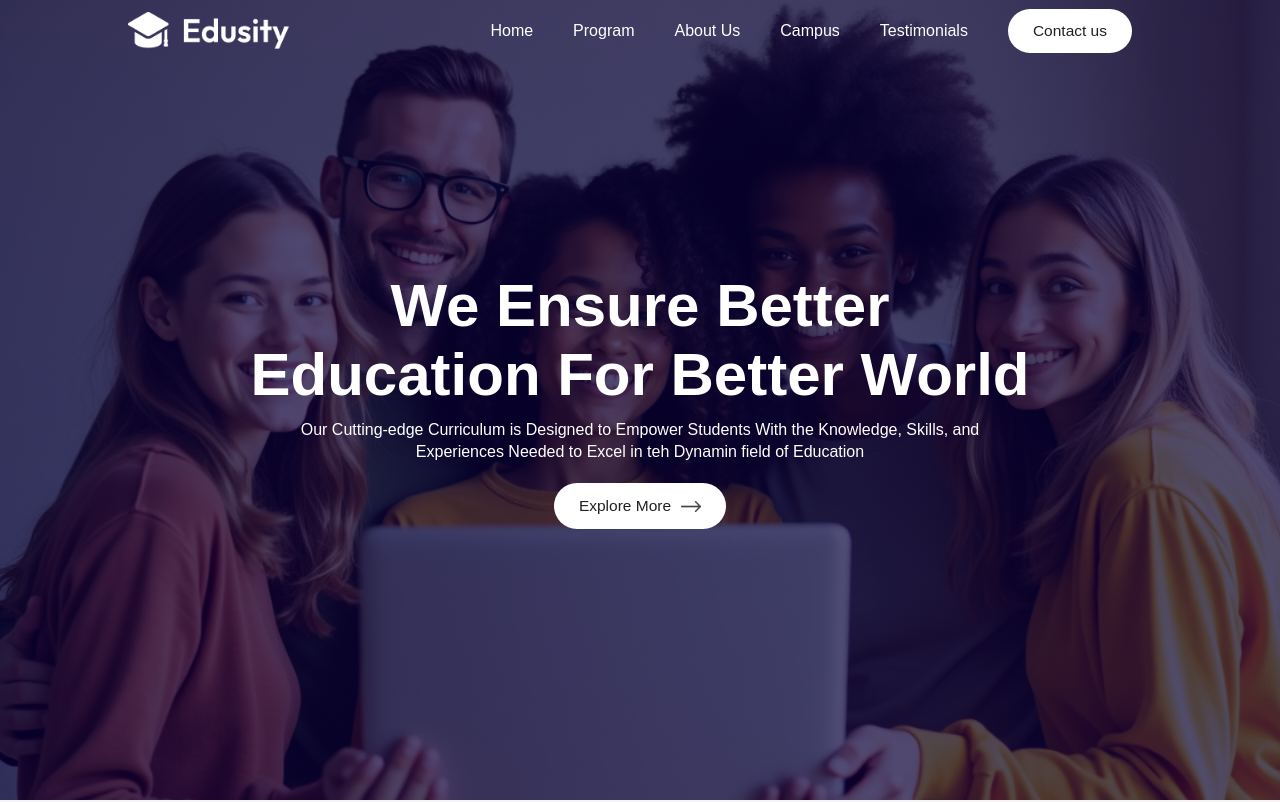
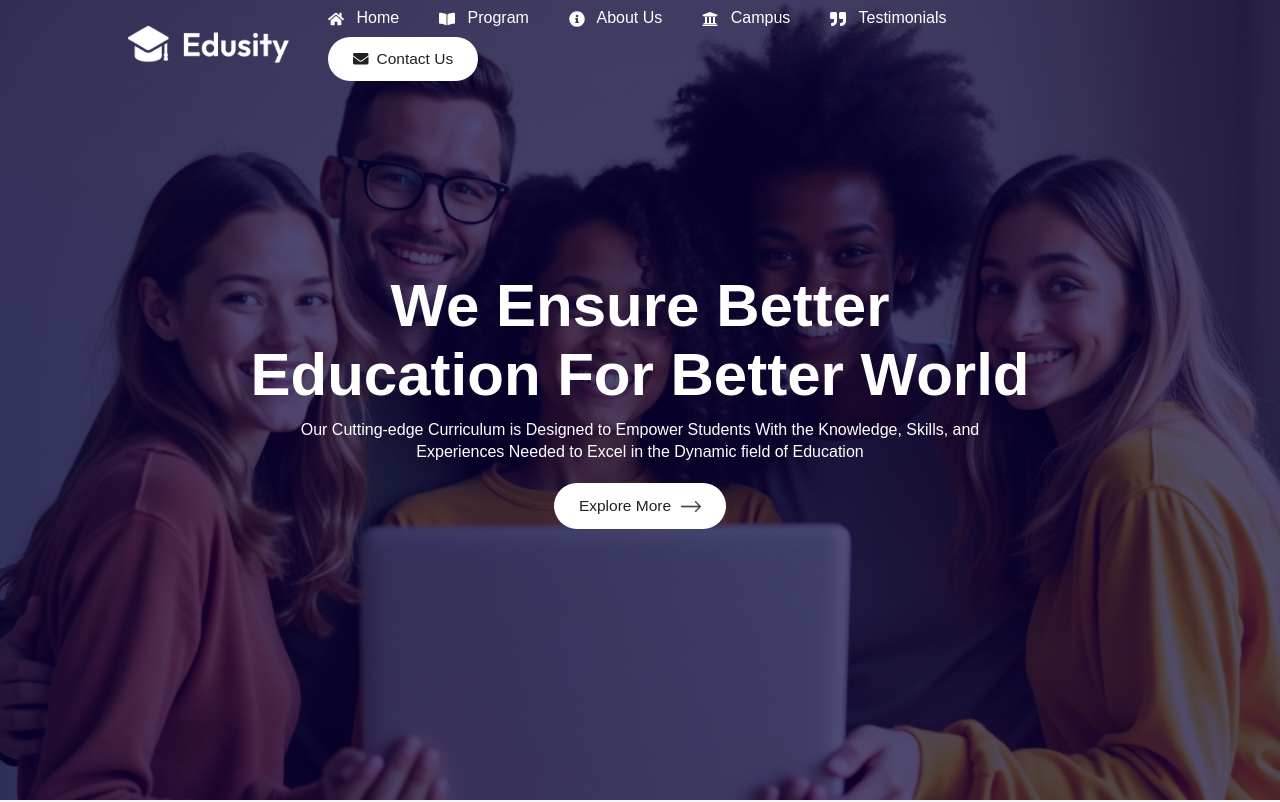
Before and after one commit to HabibShehu007/Educity-React, a React (Vite) app: page / in a window 1280 px wide. Shown: the top 802 px of the page. Built offline with nearby package versions, Linux system fonts and the light colour scheme.

Commit message:
Update the packages and add some animations

```diff
--- a/package.json
+++ b/package.json
@@ -13,8 +13,10 @@
     "deploy": "gh-pages -d dist"
   },
   "dependencies": {
+    "framer-motion": "^12.23.24",
     "react": "^19.2.0",
     "react-dom": "^19.1.1",
+    "react-icons": "^5.5.0",
     "react-scroll": "^1.9.3",
     "scroll": "^3.0.1"
   },
--- a/src/components/Navbar/Navbar.css
+++ b/src/components/Navbar/Navbar.css
@@ -41,6 +41,11 @@ nav ul li {
   display: none;
 }
 
+ul li svg {
+  margin-right: 8px;
+  vertical-align: middle;
+}
+
 @media (max-width: 840px) {
   nav {
     padding: 15px 0;
--- a/src/components/Navbar/Navbar.jsx
+++ b/src/components/Navbar/Navbar.jsx
@@ -3,6 +3,8 @@ import './Navbar.css'
 import logo from '../../assets/logo.png'
 import menu_icon from '../../assets/menu-icon.png'
 import { Link } from 'react-scroll';
+import { FaHome, FaBookOpen, FaInfoCircle, FaUniversity, FaQuoteRight, FaEnvelope } from 'react-icons/fa';
+
 
 
 
@@ -24,14 +26,15 @@ const navbar = () => {
   return (
     <nav className={`container ${sticky ? 'dark-nav' : ''}`}>
      <img src={logo} alt='' className='logo'/>
-     <ul className={mobileMenu? '':'hide-mobile-menu'}>
-        <li><Link to='hero' smooth={true} offset={0} duration={500}>Home</Link></li>
-        <li><Link to='program' smooth={true} offset={-260} duration={500}>Program</Link></li>
-        <li><Link to='about' smooth={true} offset={-150} duration={500}>About Us</Link></li>
-        <li><Link to='campus' smooth={true} offset={-260} duration={500}>Campus</Link></li>
-        <li><Link to='testimonials' smooth={true} offset={-260} duration={500}>Testimonials</Link></li>
-        <li><Link to='contact' smooth={true} offset={-260} duration={500} className='btn'>Contact us</Link></li>
-     </ul>
+     <ul className={mobileMenu ? '' : 'hide-mobile-menu'}>
+      <li><Link to='hero' smooth={true} offset={0} duration={500}><FaHome /> Home</Link></li>
+      <li><Link to='program' smooth={true} offset={-260} duration={500}><FaBookOpen /> Program</Link></li>
+       <li><Link to='about' smooth={true} offset={-150} duration={500}><FaInfoCircle /> About Us</Link></li>
+       <li><Link to='campus' smooth={true} offset={-260} duration={500}><FaUniversity /> Campus</Link></li>
+        <li><Link to='testimonials' smooth={true} offset={-260} duration={500}><FaQuoteRight /> Testimonials</Link></li>
+         <li><Link to='contact' smooth={true} offset={-260} duration={500} className='btn'><FaEnvelope /> Contact Us</Link></li>
+    </ul>
+
      <img src={menu_icon} alt="" className='menu-icon' onClick={toggleMenu} />
     </nav>
   )
--- a/src/components/Testimonials/Testimonials.jsx
+++ b/src/components/Testimonials/Testimonials.jsx
@@ -41,7 +41,7 @@ const Testimonials = () => {
                 <img src={user_1} alt="" />
                 <div>
                   <h3>William Jackson 1</h3>
-                  <span>Edusity, USA</span>
+                  <span>Edusity, Canada</span>
                 </div>
               </div>
               <p>
@@ -58,15 +58,19 @@ const Testimonials = () => {
                 <img src={user_2} alt="" />
                 <div>
                   <h3>William Jackson 2</h3>
-                  <span>Edusity, USA</span>
+                  <span>Edusity, Italy</span>
                 </div>
               </div>
               <p>
-                Choosing to pursue my degree at Edusity was one of the best
-                decisions I’ve ever made. The supportive community,
-                state-of-the-art facilities, and commitment to academic
-                excellence have truly exceeded my expectations.
-              </p>
+               Studying at Edusity has
+               transformed not just my
+              academic journey, but my
+              confidence and outlook on
+           life. The mentorship and hands-on
+          learning experiences helped me discover
+            strengths I never knew I had.
+           </p>
+
             </div>
           </li>
           <li>
@@ -75,15 +79,18 @@ const Testimonials = () => {
                 <img src={user_3} alt="" />
                 <div>
                   <h3>William Jackson 3</h3>
-                  <span>Edusity, USA</span>
+                  <span>Edusity, Manchester</span>
                 </div>
               </div>
               <p>
-                Choosing to pursue my degree at Edusity was one of the best
-                decisions I’ve ever made. The supportive community,
-                state-of-the-art facilities, and commitment to academic
-                excellence have truly exceeded my expectations.
+               Edusity prepared me for the real
+               world in ways I didn’t expect.
+                From practical workshops to
+                 career guidance, every step was
+                  designed to help me
+                   beyond the classroom.
               </p>
+
             </div>
           </li>
           <li>
@@ -96,11 +103,13 @@ const Testimonials = () => {
                 </div>
               </div>
               <p>
-                Choosing to pursue my degree at Edusity was one of the best
-                decisions I’ve ever made. The supportive community,
-                state-of-the-art facilities, and commitment to academic
-                excellence have truly exceeded my expectations.
+                    What makes Edusity special is
+                     the sense of belonging. I found lifelong
+                      friends, supportive faculty, and a campus
+                      culture that truly celebrates diversity
+                      and ambition.
               </p>
+
             </div>
           </li>
         </ul>
--- a/src/components/hero/hero.jsx
+++ b/src/components/hero/hero.jsx
@@ -1,19 +1,48 @@
-import React from 'react'
-import './hero.css'
-import dark_arrow from '../../assets/dark-arrow.png'
+import React from 'react';
+import './hero.css';
+import dark_arrow from '../../assets/dark-arrow.png';
+import { motion } from 'framer-motion';
 
-const hero = () => {
+const Hero = () => {
   return (
     <div className='hero container'>
-      <div className='hero-text'>
-        <h1>We Ensure Better Education For  Better World</h1>
-        <p>Our Cutting-edge Curriculum is Designed to Empower Students
+      <motion.div
+        className='hero-text'
+        initial={{ opacity: 0, y: 50 }}
+        animate={{ opacity: 1, y: 0 }}
+        transition={{ duration: 0.2, ease: 'easeOut' }}
+      >
+        <motion.h1
+          initial={{ opacity: 0, y: -30 }}
+          animate={{ opacity: 1, y: 0 }}
+          transition={{ duration: 0.2, ease: 'easeOut' }}
+        >
+          We Ensure Better Education For Better World
+        </motion.h1>
+
+        <motion.p
+          initial={{ opacity: 0, y: 20 }}
+          animate={{ opacity: 1, y: 0 }}
+          transition={{ delay: 0.2, duration: 0.6, ease: 'easeOut' }}
+        >
+          Our Cutting-edge Curriculum is Designed to Empower Students
           With the Knowledge, Skills, and Experiences
-          Needed to Excel in teh Dynamin field of Education</p>
-        <button className='btn'>Explore More <img src={dark_arrow} alt="" /></button>
-      </div>
+          Needed to Excel in the Dynamic field of Education
+        </motion.p>
+
+        <motion.button
+          className='btn'
+          initial={{ opacity: 0, scale: 0.8 }}
+          animate={{ opacity: 1, scale: 1 }}
+          transition={{ delay: 0.2, duration: 0.3 }}
+          whileHover={{ scale: 1.05 }}
+          whileTap={{ scale: 0.95 }}
+        >
+          Explore More <img src={dark_arrow} alt="" />
+        </motion.button>
+      </motion.div>
     </div>
-  )
-}
+  );
+};
 
-export default hero
+export default Hero;
```
Also changed, not shown: 1 other file (tests, documents, lock files or other folders).
